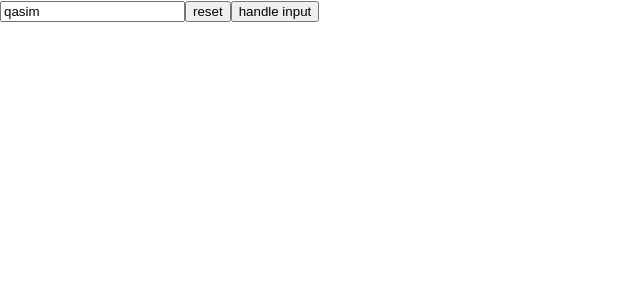
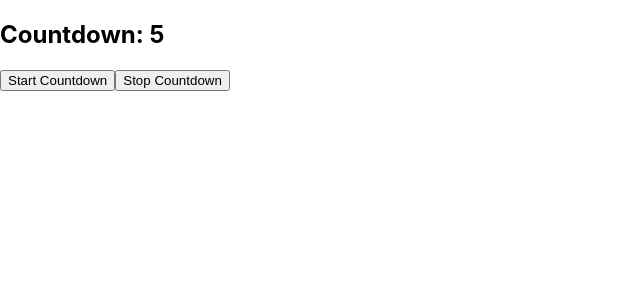
Before and after one commit to qasim-ali14/do-this, a React (Create React App) app in the folder my-app/: page / in a window 1280 px wide. Shown: the top 300 px of the page, without its empty margins (0-640 px from the left). Built offline with nearby package versions, Linux system fonts and the light colour scheme.

Commit message:
counter make with three hooks(ref,state,effect)

```diff
--- a/my-app/src/App.js
+++ b/my-app/src/App.js
@@ -1,27 +1,41 @@
-import React, { useState } from "react";
-import { useRef } from "react";
+import react from 'react'
+import { useState, useEffect, useRef } from 'react';
+
 function App() {
-  //use ref
-  //most used for direct  mamipulate DOM
-  //sometimes we cannot manipulate by state peops so we used this.
-  //we use to manipulate with objevt which ref return.
-  const RefElement=useRef();
-  const [state,setstate]=useState('qasim')
-  console.log(RefElement);
-  //we handle dom with ref by using current which help to change dom
-  function handlein(){
-    RefElement.current.style.color='red';
-  }
-  function reset(){
-    setstate("");
-    RefElement.current.focus();
-  }
+  const [countdown, setCountdown] = useState(10);
+  const intervalRef = useRef(null);
+
+  // Function to start the countdown timer
+  const startCountdown = () => {
+    intervalRef.current = setInterval(() => {
+      setCountdown(prevCountdown => prevCountdown - 1);
+    }, 1000);
+  };
+
+  // Function to stop the countdown timer::::
+  const stopCountdown = () => {
+    clearInterval(intervalRef.current);
+    intervalRef.current = null;
+  };
+
+  // useEffect hook to start the countdown when the component mounts
+  useEffect(() => {
+    startCountdown();
+
+    // Clean up the interval when the component unmounts
+    return () => {
+      if (intervalRef.current) {
+        clearInterval(intervalRef.current);
+      }
+    };
+  }, []); // empty dependency array ensures the effect runs only once on component mount
+
   return (
-    <>
-    <input  ref={RefElement} value={state} onChange={(e)=>setstate(e.target.value)}/>
-    <button onClick={reset}>reset</button>
-    <button onClick={handlein}> handle input</button>
-    </>
+    <div>
+      <h2>Countdown: {countdown}</h2>
+      <button onClick={startCountdown}>Start Countdown</button>
+      <button onClick={stopCountdown}>Stop Countdown</button>
+    </div>
   );
 }
 
```
